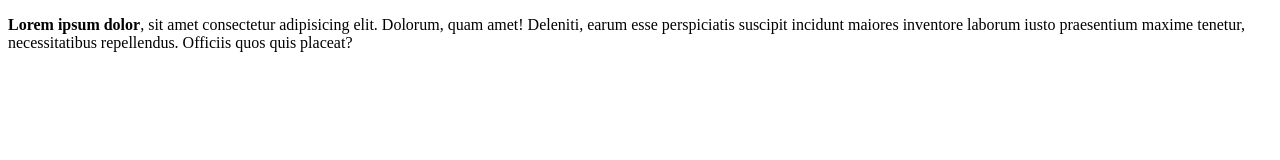
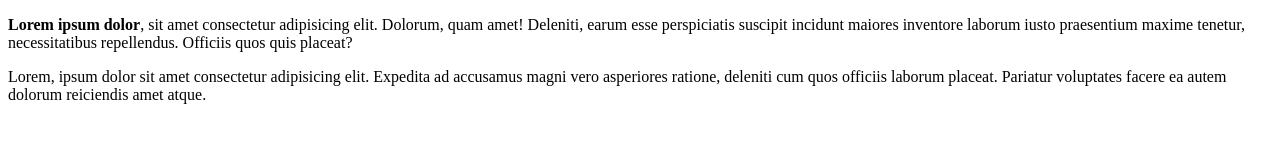
Before and after one commit to fdis111/lda-demo-git, a plain HTML site: page index.html in a window 1280 px wide. Drawn offline with Linux system fonts and the light colour scheme.

Commit message:
modification 2

```diff
--- a/index.html
+++ b/index.html
@@ -13,5 +13,11 @@
       inventore laborum iusto praesentium maxime tenetur, necessitatibus
       repellendus. Officiis quos quis placeat?
     </p>
+    <p>
+      Lorem, ipsum dolor sit amet consectetur adipisicing elit.
+      Expedita ad accusamus magni vero asperiores ratione, deleniti cum quos officiis laborum placeat.
+      Pariatur voluptates facere ea autem dolorum reiciendis amet atque.
+    </p>
   </body>
+
 </html>
```
